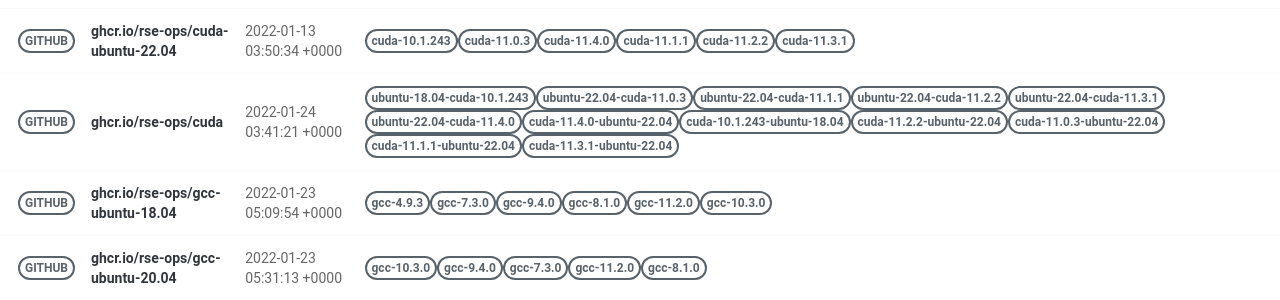
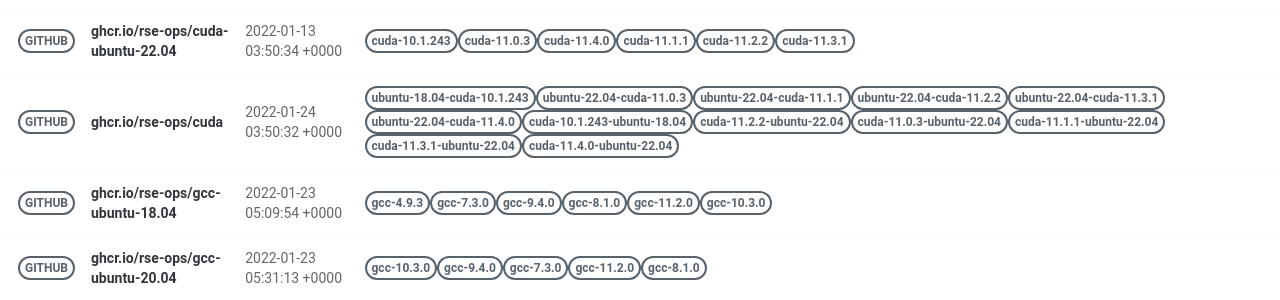
Before and after one commit to rse-ops/docker-images, a Jekyll site: the page built from pages/index.md, in a window 1280 px wide. Shown: the part 421-721 px from the top of the page. Built offline with Jekyll 4.4.1, drawn with Linux system fonts in a browser that asks for light colours; nearby versions of some CDN libraries.

Commit message:
Automated push to update library 2022-01-24

```diff
--- a/_library/ghcr.io-rse-ops-cuda.md
+++ b/_library/ghcr.io-rse-ops-cuda.md
@@ -1,7 +1,7 @@
 ---
 layout: container
 name: ghcr.io/rse-ops/cuda
-updated_at: 2022-01-24 03:41:21.806169
+updated_at: 2022-01-24 03:50:32.398849
 
 
 container_url: https://github.com/orgs/rse-ops/packages/container/package/cuda
```
Also changed, not shown: other parts of _library/ghcr.io-rse-ops-cuda.md (+3 -3 lines).
